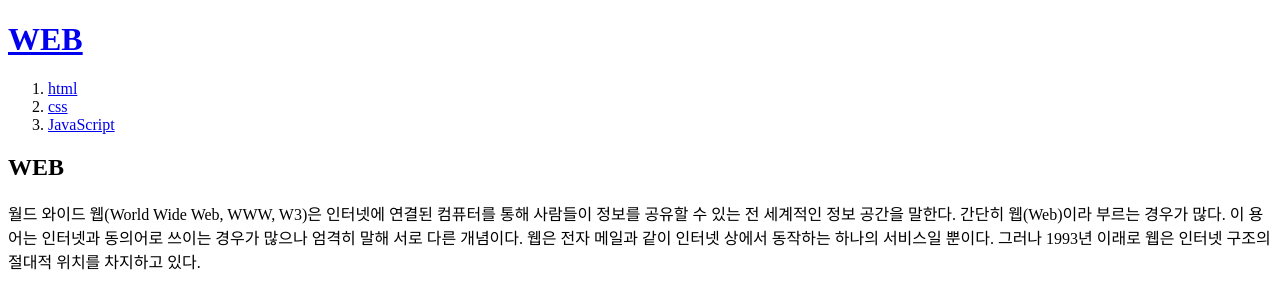
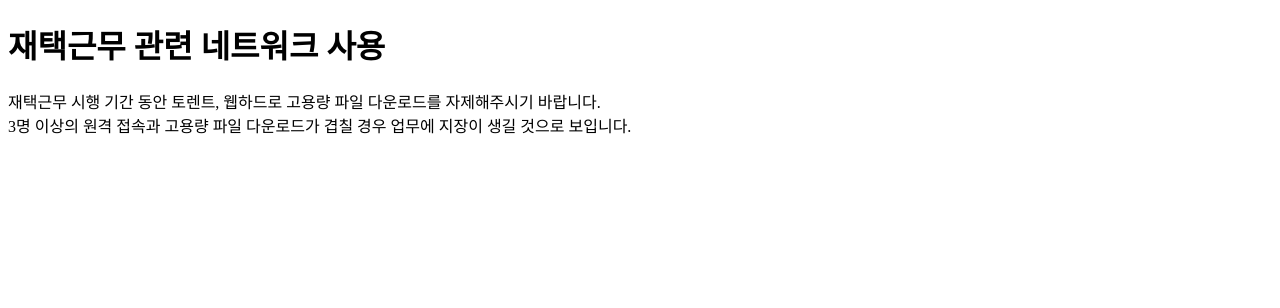
Before and after one commit to starrybasic/starrybweb, a plain HTML site: page index.html in a window 1280 px wide. Drawn offline with Linux system fonts and the light colour scheme.

Commit message:
Update index.html

```diff
--- a/index.html
+++ b/index.html
@@ -1,17 +1,11 @@
 <!doctype html>
 <html>
 <head>
-  <title>WEB1-Welcome</title>
+  <title>재택근무</title>
   <meta charset="utf-8">
 </head>
 <body>
-  <h1><a href="index.html">WEB</a></h1>
-  <ol>
-    <li><a href="1.html">html</a></li>
-    <li><a href="2.html">css</a></li>
-    <li><a href="3.html">JavaScript</a></li>
-  </ol>
-  <h2>WEB</h2>
-  <p>월드 와이드 웹(World Wide Web, WWW, W3)은 인터넷에 연결된 컴퓨터를 통해 사람들이 정보를 공유할 수 있는 전 세계적인 정보 공간을 말한다. 간단히 웹(Web)이라 부르는 경우가 많다. 이 용어는 인터넷과 동의어로 쓰이는 경우가 많으나 엄격히 말해 서로 다른 개념이다. 웹은 전자 메일과 같이 인터넷 상에서 동작하는 하나의 서비스일 뿐이다. 그러나 1993년 이래로 웹은 인터넷 구조의 절대적 위치를 차지하고 있다.</P>
+  <h1>재택근무 관련 네트워크 사용</a></h1>
+  <p>재택근무 시행 기간 동안 토렌트, 웹하드로 고용량 파일 다운로드를 자제해주시기 바랍니다.<br>3명 이상의 원격 접속과 고용량 파일 다운로드가 겹칠 경우 업무에 지장이 생길 것으로 보입니다.</P>
 </body>
 </html>
```
